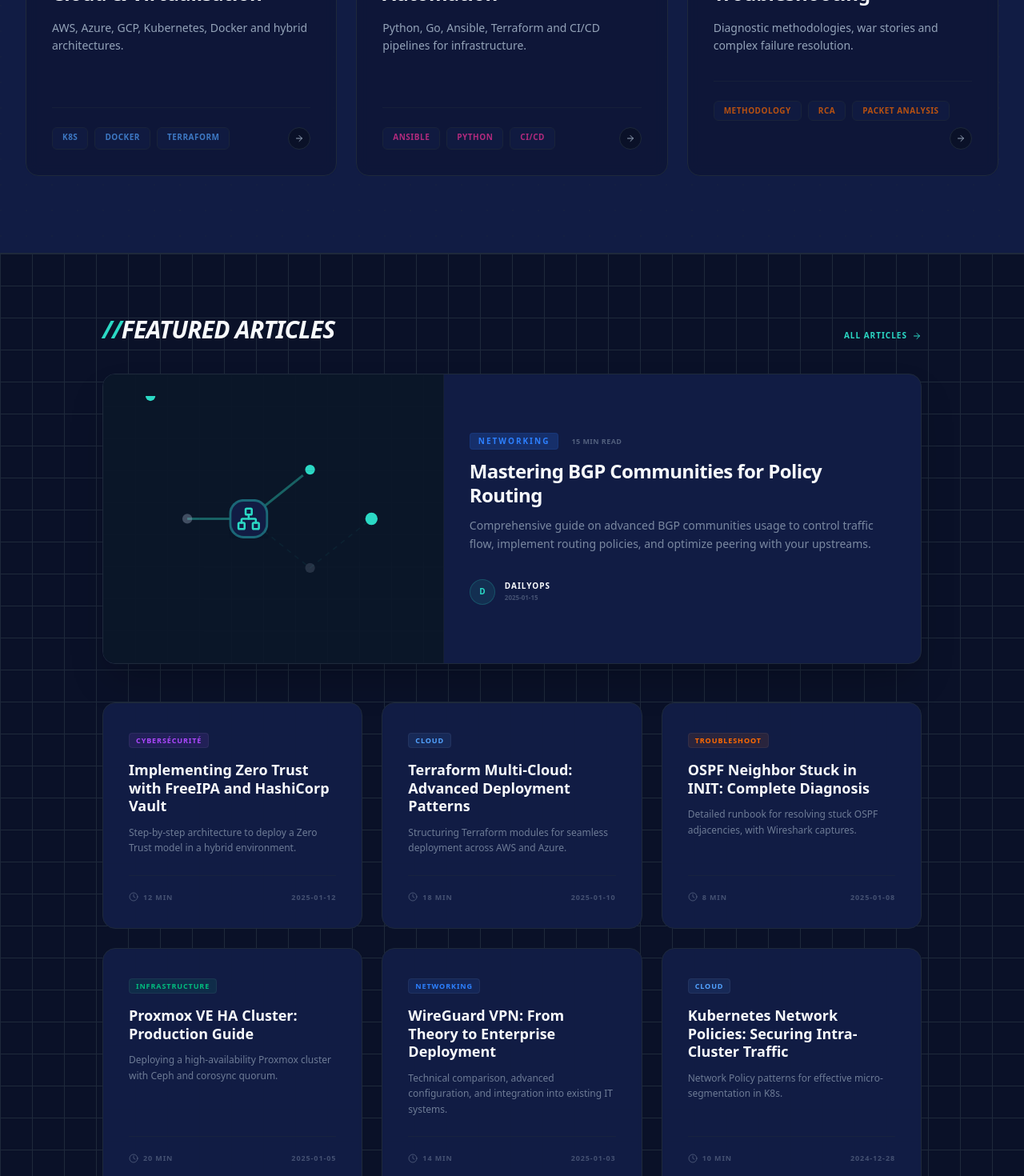
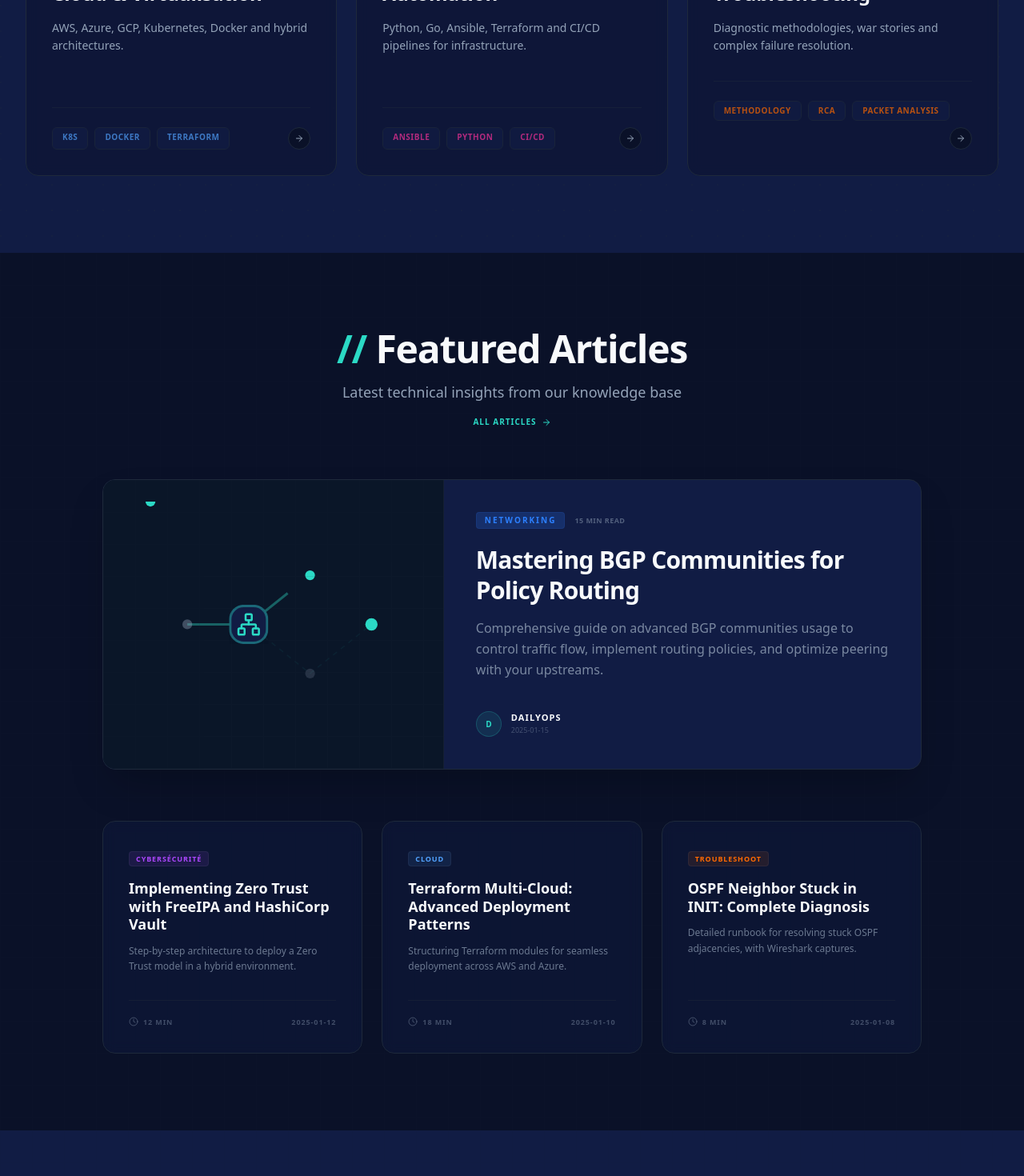
Before and after one commit to lepfsi/Site-PP, a Next.js app: page / in a window 1280 px wide. Shown: the part 1330-2800 px from the top of the page at 80% size. Built offline with nearby package versions, Linux system fonts and the light colour scheme.

Commit message:
Fix color

```diff
--- a/src/components/FeaturedArticles.tsx
+++ b/src/components/FeaturedArticles.tsx
@@ -32,33 +32,6 @@ const recentArticles = [
     date: "2025-01-08",
     color: "text-orange-500",
     bg: "bg-orange-500/10"
-  },
-  {
-    title: "Proxmox VE HA Cluster: Production Guide",
-    excerpt: "Deploying a high-availability Proxmox cluster with Ceph and corosync quorum.",
-    category: "INFRASTRUCTURE",
-    readTime: "20 min",
-    date: "2025-01-05",
-    color: "text-emerald-500",
-    bg: "bg-emerald-500/10"
-  },
-  {
-    title: "WireGuard VPN: From Theory to Enterprise Deployment",
-    excerpt: "Technical comparison, advanced configuration, and integration into existing IT systems.",
-    category: "NETWORKING",
-    readTime: "14 min",
-    date: "2025-01-03",
-    color: "text-blue-500",
-    bg: "bg-blue-500/10"
-  },
-  {
-    title: "Kubernetes Network Policies: Securing Intra-Cluster Traffic",
-    excerpt: "Network Policy patterns for effective micro-segmentation in K8s.",
-    category: "CLOUD",
-    readTime: "10 min",
-    date: "2024-12-28",
-    color: "text-blue-400",
-    bg: "bg-blue-400/10"
   }
 ];
 
@@ -110,57 +83,68 @@ export default function FeaturedArticles() {
   const { t } = useLanguage();
 
   return (
-    <section id="articles" className="py-20 bg-bg-primary relative overflow-hidden tech-grid border-t border-border-main">
+    <section id="articles" className="py-24 bg-bg-primary relative overflow-hidden">
+      <div className="absolute inset-0 tech-grid opacity-5 pointer-events-none"></div>
+
       <div className="container-custom relative z-10">
-        <div className="flex justify-between items-end mb-10 max-w-5xl mx-auto">
-          <h2 className="text-3xl font-black tracking-tight text-text-primary uppercase leading-none italic"><span className="text-turquoise">//</span>Featured articles</h2>
-          <Link href="#" className="flex items-center text-[10px] font-black uppercase tracking-widest text-turquoise hover:underline group">
-            All articles <ArrowRight size={12} className="ml-1.5 group-hover:translate-x-1 transition-transform" />
-          </Link>
+        {/* CENTERED HEADER - ALIGNED WITH EXPERIENCE SECTION STYLE */}
+        <div className="text-center mb-16">
+          <motion.h2
+            initial={{ opacity: 0, y: 20 }}
+            whileInView={{ opacity: 1, y: 0 }}
+            viewport={{ once: true }}
+            className="text-4xl md:text-5xl font-black tracking-tight text-text-primary mb-4"
+          >
+            <span className="text-turquoise">//</span> Featured Articles
+          </motion.h2>
+          <div className="flex flex-col items-center">
+            <p className="text-text-secondary text-lg font-medium mb-4">Latest technical insights from our knowledge base</p>
+            <Link href="#" className="flex items-center text-[10px] font-black uppercase tracking-widest text-turquoise hover:underline group">
+              All articles <ArrowRight size={12} className="ml-1.5 group-hover:translate-x-1 transition-transform" />
+            </Link>
+          </div>
         </div>
 
-        {/* REDUCED HEIGHT Featured Article Card */}
+        {/* Featured Article Card */}
         <motion.div
           initial={{ opacity: 0, y: 20 }}
           whileInView={{ opacity: 1, y: 0 }}
           viewport={{ once: true }}
-          className="relative max-w-5xl mx-auto bg-bg-secondary border border-border-main rounded-2xl overflow-hidden mb-12 group hover:border-turquoise/30 transition-all shadow-2xl"
+          className="relative max-w-5xl mx-auto bg-bg-secondary border border-border-main rounded-2xl overflow-hidden mb-16 group hover:border-turquoise/30 transition-all shadow-2xl"
         >
-          <div className="grid grid-cols-1 lg:grid-cols-12 min-h-[260px] md:min-h-[280px]">
-            {/* Left: Graphic Area - Path Selection Animation */}
-            <div className="lg:col-span-5 h-44 lg:h-auto border-r border-border-main/50 relative overflow-hidden bg-[#0a1628]">
+          <div className="grid grid-cols-1 lg:grid-cols-12 min-h-[300px]">
+            <div className="lg:col-span-5 h-56 lg:h-auto border-r border-border-main/50 relative overflow-hidden bg-[#0a1628]">
               <RoutingTopology />
             </div>
 
-            {/* Right: Content Area */}
-            <div className="lg:col-span-7 p-6 md:p-8 flex flex-col justify-center">
-              <div className="flex items-center space-x-4 mb-3">
+            <div className="lg:col-span-7 p-8 md:p-10 flex flex-col justify-center">
+              <div className="flex items-center space-x-3 mb-5">
                 <span className="px-2.5 py-0.5 rounded bg-blue-500/20 text-blue-500 text-[10px] font-black uppercase tracking-[0.2em] border border-blue-500/10">NETWORKING</span>
                 <span className="text-[9px] font-mono text-text-secondary/50 font-bold uppercase tracking-wider">15 min read</span>
               </div>
 
-              <h3 className="text-xl md:text-2xl font-black text-text-primary mb-3 leading-tight group-hover:text-turquoise transition-colors tracking-tight">
+              <h3 className="text-2xl md:text-3xl font-black text-text-primary mb-4 leading-tight group-hover:text-turquoise transition-colors tracking-tight">
                 Mastering BGP Communities for Policy Routing
               </h3>
 
-              <p className="text-text-secondary text-xs md:text-sm mb-6 leading-relaxed font-medium opacity-80 line-clamp-2 md:line-clamp-3">
+              <p className="text-text-secondary text-sm md:text-base mb-8 leading-relaxed font-medium opacity-80">
                 Comprehensive guide on advanced BGP communities usage to control traffic flow, implement routing policies, and optimize peering with your upstreams.
               </p>
 
-              <div className="flex items-center space-x-3 mt-2">
+              <div className="flex items-center space-x-3 mt-auto">
                 <div className="w-8 h-8 rounded-full bg-turquoise/10 flex items-center justify-center border border-turquoise/20 font-black text-[10px] text-turquoise">
                   D
                 </div>
                 <div>
-                  <div className="text-[10px] font-bold text-text-primary uppercase tracking-widest leading-none">DailyOps</div>
-                  <div className="text-[8px] font-mono text-text-secondary/40 font-bold mt-1">2025-01-15</div>
+                  <div className="text-[11px] font-bold text-text-primary uppercase tracking-widest leading-none">DailyOps</div>
+                  <div className="text-[9px] font-mono text-text-secondary/40 mt-1">2025-01-15</div>
                 </div>
               </div>
             </div>
           </div>
         </motion.div>
 
-        {/* Recent Articles Grid - RESTORED TO 6 ARTICLES (2 ROWS OF 3) */}
+        {/* Recent Articles Grid */}
         <div className="grid grid-cols-1 md:grid-cols-2 lg:grid-cols-3 gap-6 max-w-5xl mx-auto">
           {recentArticles.map((article, index) => (
             <motion.article
@@ -169,7 +153,7 @@ export default function FeaturedArticles() {
               whileInView={{ opacity: 1, y: 0 }}
               viewport={{ once: true }}
               transition={{ delay: index * 0.05 }}
-              className="p-6 md:p-8 bg-bg-secondary border border-border-main rounded-2xl flex flex-col hover:border-turquoise/30 transition-all group backdrop-blur-sm relative"
+              className="p-8 bg-bg-secondary/40 border border-border-main rounded-2xl flex flex-col hover:border-turquoise/30 transition-all group backdrop-blur-sm relative"
             >
               <div className="absolute inset-0 tech-grid opacity-[0.03] pointer-events-none rounded-2xl"></div>
 
@@ -183,7 +167,7 @@ export default function FeaturedArticles() {
                 {article.title}
               </h4>
 
-              <p className="text-text-secondary text-xs mb-6 flex-grow font-medium leading-relaxed opacity-70 relative z-10">
+              <p className="text-text-secondary text-xs mb-8 flex-grow font-medium leading-relaxed opacity-70 relative z-10">
                 {article.excerpt}
               </p>
 
```
